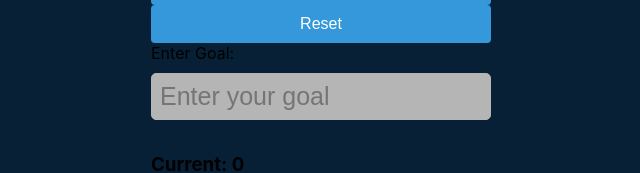
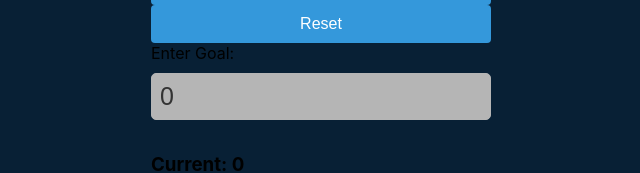
Before and after one commit to kadrikodes/MinimalismFitnessApplication, a React (Create React App) app in the folder src/main/java/com/health/minimalismfitnessapp/frontend/fitness-app/: page /pushup in a window 1280 px wide. Shown: the part 985-1158 px from the top of the page, without its empty margins (319-959 px from the left). Built offline with nearby package versions, Linux system fonts and the light colour scheme; no server answers.

Commit message:
finished lol

```diff
--- a/src/main/java/com/health/minimalismfitnessapp/frontend/fitness-app/src/components/PushUpPage/Input/InputContainer.js
+++ b/src/main/java/com/health/minimalismfitnessapp/frontend/fitness-app/src/components/PushUpPage/Input/InputContainer.js
@@ -1,9 +1,11 @@
 import "./InputContainer.css";
+import { useState } from "react";
 
+const InputContainer = () => {
+  const [goal, setGoal] = useState(0);
 
-const InputContainer = ({ goal, setGoal }) => {
   const handleChange = (e) => {
-    const newGoal = parseInt(e.target.value);
+    const newGoal = (e.target.value);
     setGoal(newGoal);
   };
 
```
